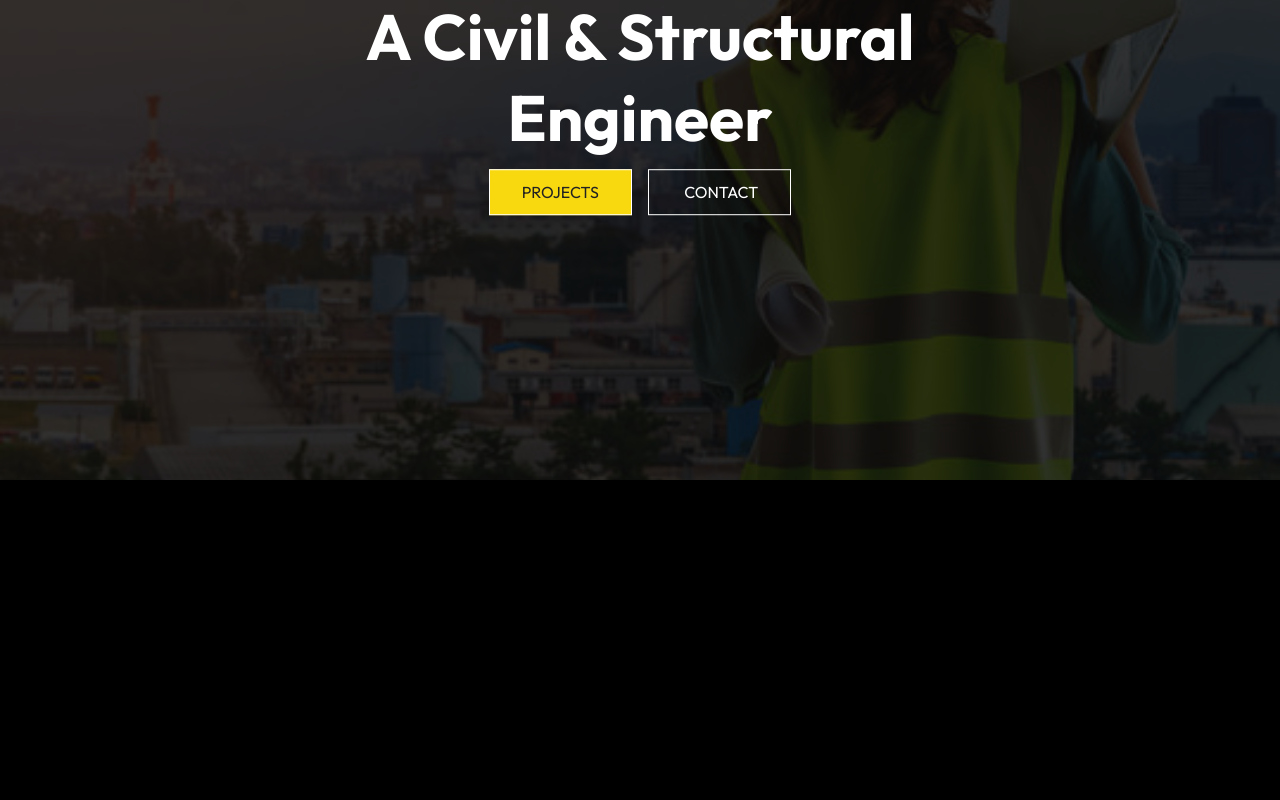
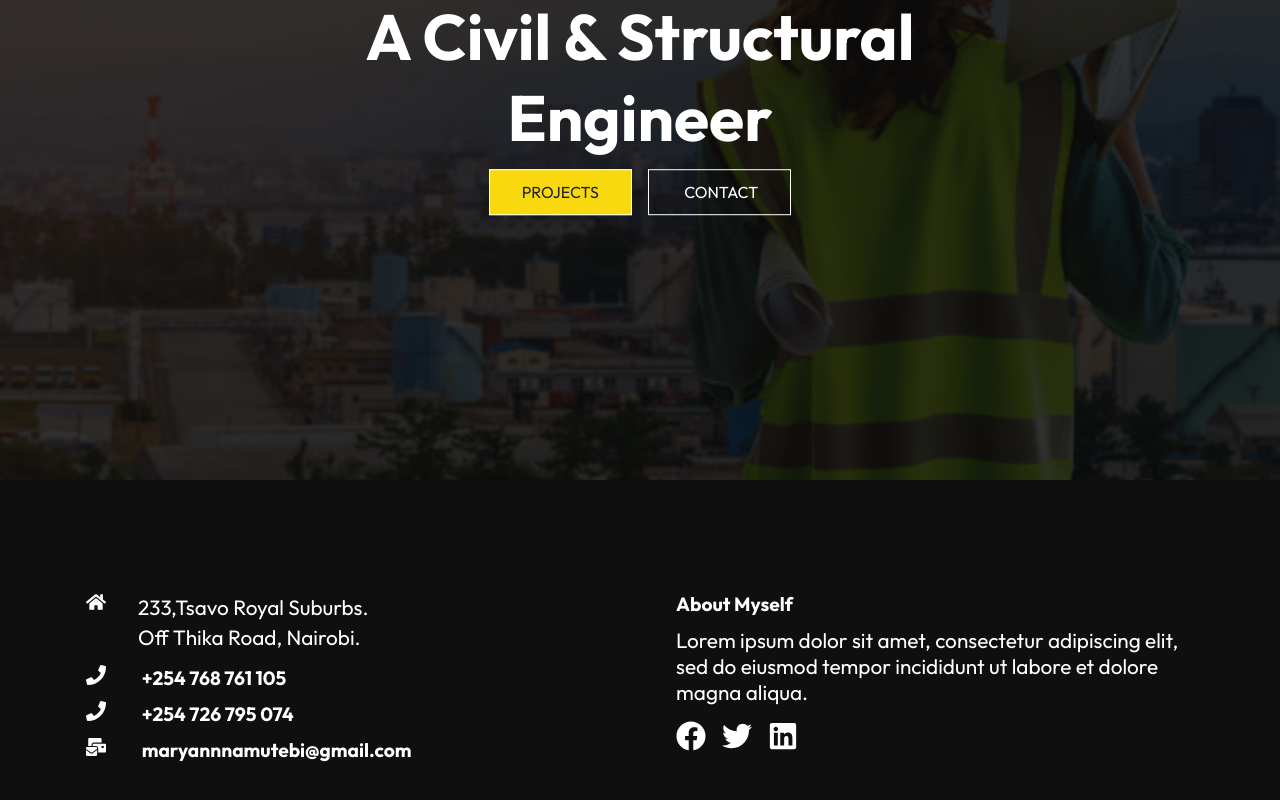
Before and after one commit to Xgambino/civil-engineer-website, a React (Create React App) app: page / in a window 1280 px wide. Shown: the part 320-1120 px from the top of the page. Before the commit the page ends 804 px from the top, so only its background shows below. Built offline with nearby package versions, Linux system fonts and the light colour scheme.

Commit message:
`Added Footer component and styles, updated HeroImg and Navbar styles`

```diff
--- a/src/components/Footer.js
+++ b/src/components/Footer.js
@@ -1,9 +1,77 @@
-import React from 'react'
-impo
+import React from "react";
+import "./FooterStyles.css";
+import {
+  FaFacebook,
+  FaHome,
+  FaLinkedin,
+  FaMailBulk,
+  FaTwitter,
+  FaPhone
+} from "react-icons/fa";
 const Footer = () => {
   return (
-    <div>Footer</div>
-  )
-}
+    <div className="footer">
+      <div className="footer-container">
+        <div className="left">
+          <div className="location">
+            <FaHome size={20} style={{ color: "#fff", marginRight: "2rem" }} />
+            <div>
+              <p>233,Tsavo Royal Suburbs.</p>
+              <p>Off Thika Road, Nairobi.</p>
+            </div>
+          </div>
+          <div className="phone">
+            <h4>
+              <FaPhone
+                size={20}
+                style={{ color: "#fff", marginRight: "2rem" }}
+              />{" "}
+              +254 768 761 105
+            </h4>
+          </div>
+          <div className="phone">
+            <h4>
+              <FaPhone
+                size={20}
+                style={{ color: "#fff", marginRight: "2rem" }}
+              />{" "}
+              +254 726 795 074
+            </h4>
+          </div>
+          <div className="email">
+            <h4>
+              <FaMailBulk
+                size={20}
+                style={{ color: "#fff", marginRight: "2rem" }}
+              />{" "}
+              maryannnamutebi@gmail.com
+            </h4>
+          </div>
+        </div>
+        <div className="right">
+          <h4>About Myself</h4>
+          <p>
+            Lorem ipsum dolor sit amet, consectetur adipiscing elit, sed do
+            eiusmod tempor incididunt ut labore et dolore magna aliqua.
+          </p>
+          <div className="social">
+            <FaFacebook
+              size={30}
+              style={{ color: "#fff", marginRight: "1rem" }}
+            />
+            <FaTwitter
+              size={30}
+              style={{ color: "#fff", marginRight: "1rem" }}
+            />
+            <FaLinkedin
+              size={30}
+              style={{ color: "#fff", marginRight: "1rem" }}
+            />
+          </div>
+        </div>
+      </div>
+    </div>
+  );
+};
 
-export default Footer
+export default Footer;
--- a/src/components/FooterStyles.css
+++ b/src/components/FooterStyles.css
@@ -0,0 +1,48 @@
+.footer {
+  width: 100%;
+  padding: 6rem 0;
+  background-color: rgba(19, 19, 19, 0.8);
+}
+.footer-container {
+  max-width: 1140px;
+  margin: auto;
+  display: grid;
+  grid-template-columns: repeat(2, 1fr);
+  grid-gap: 40px;
+}
+.left {
+  height: 100%;
+  max-width: 100%;
+  display: flex;
+  flex-direction: column;
+  padding: 1rem;
+}
+.location {
+  display: flex;
+  margin-bottom: 0.8rem;
+}
+.location p {
+  line-height: 30px;
+}
+.right {
+  height: 100%;
+  max-width: 100%;
+  display: flex;
+  flex-direction: column;
+  padding: 1rem;
+}
+.social {
+  margin-top: 1rem;
+}
+h4 {
+  font-size: 1.2rem;
+  padding-bottom: 0.7rem;
+}
+p {
+  font-size: 1.3rem;
+}
+@media screen and (max-width: 640px) {
+  .footer-container {
+    grid-template-columns: 1fr;
+  }
+}
--- a/src/routes/Home.js
+++ b/src/routes/Home.js
@@ -1,12 +1,13 @@
 import React from "react";
 import Navbar from "../components/Navbar";
 import HeroImg from "../components/HeroImg";
-
+import Footer from "../components/Footer";
 const Home = () => {
   return (
     <div>
       <Navbar />
       <HeroImg />
+      <Footer />
     </div>
   );
 };
```
Also changed, not shown: src/components/HeroImgStyles.css (+16 -17 lines), src/components/NavbarStyles.css (+12 -12 lines), src/index.css (+5 -5 lines).
